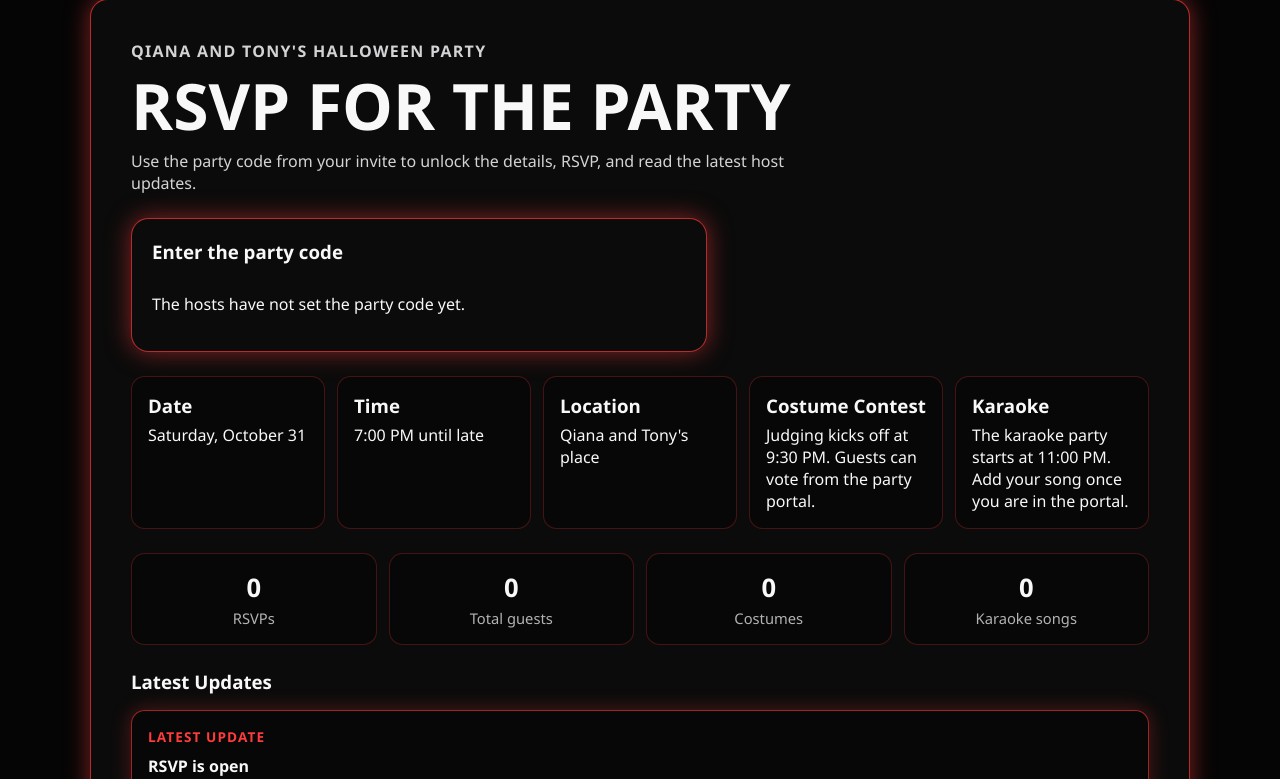
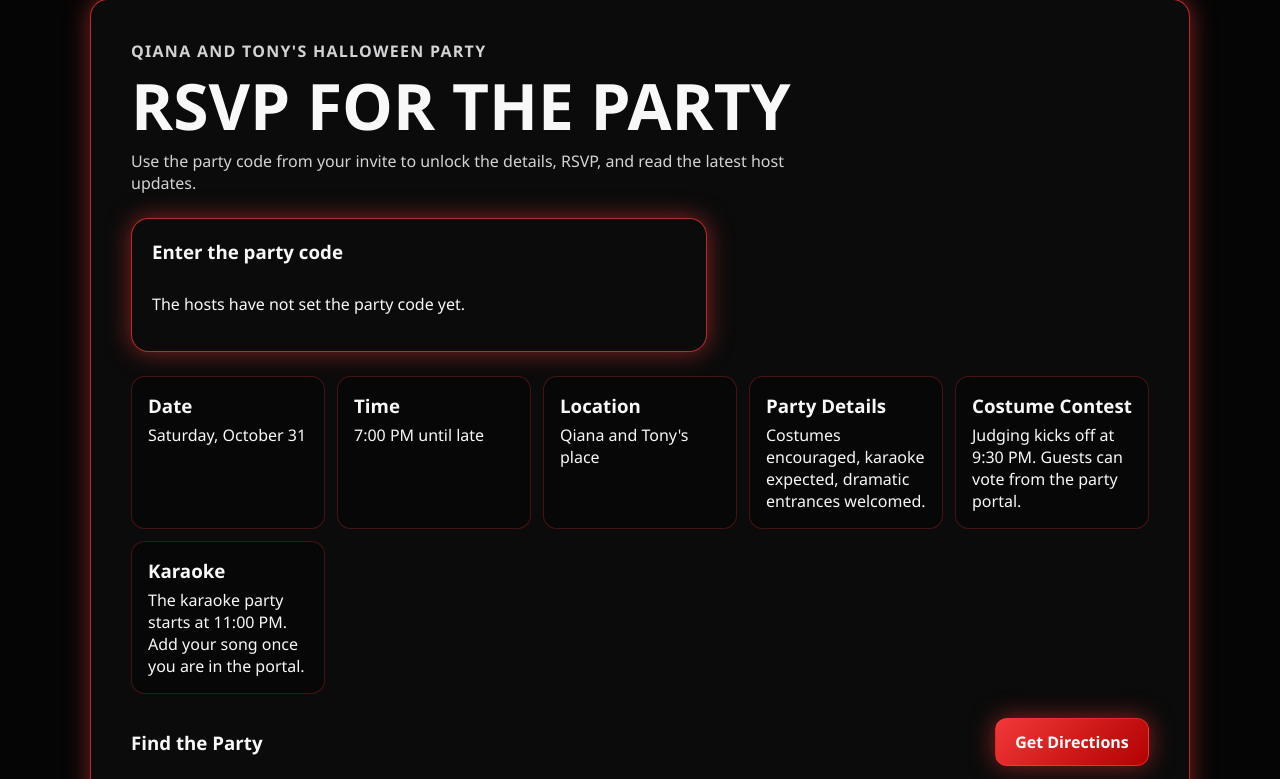
Before and after one commit to tgio-goodvines/halloween-karaoke-costume-contest, a Flask app: page /rsvp in a window 1280 px wide. Shown: the part 119-898 px from the top of the page. Run offline with Flask 3, Linux system fonts and the light colour scheme; data that the repository does not hold is empty.

Commit message:
Add RSVP map directions

```diff
--- a/main.py
+++ b/main.py
@@ -4,7 +4,7 @@ from dataclasses import dataclass
 from datetime import datetime, timedelta, timezone
 from typing import List, Tuple
 from threading import Condition, Thread
-from urllib.parse import unquote, urlparse
+from urllib.parse import quote_plus, unquote, urlparse
 from uuid import uuid4
 import copy
 import io
@@ -39,6 +39,10 @@ app.config["PARTY_START"] = os.environ.get("HALLOWEEN_PARTY_START", "2026-10-31T
 app.config["PARTY_DATE_LABEL"] = os.environ.get("HALLOWEEN_PARTY_DATE_LABEL", "Saturday, October 31")
 app.config["PARTY_TIME_LABEL"] = os.environ.get("HALLOWEEN_PARTY_TIME_LABEL", "7:00 PM until late")
 app.config["PARTY_LOCATION_LABEL"] = os.environ.get("HALLOWEEN_PARTY_LOCATION_LABEL", "Qiana and Tony's place")
+app.config["PARTY_OVERVIEW"] = os.environ.get(
+    "HALLOWEEN_PARTY_OVERVIEW",
+    "Costumes encouraged, karaoke expected, dramatic entrances welcomed.",
+)
 
 # Allow routes to respond to both `/path` and `/path/` so that users who
 # bookmark a trailing slash variant do not receive a 404 that might look like
@@ -234,6 +238,14 @@ DEFAULT_KARAOKE_STATE: dict[str, object] = {
     "party_started": False,
     "current_singer_index": None,
     "current_singer_id": None,
+}
+
+DEFAULT_PARTY_DETAILS: dict[str, str] = {
+    "date": app.config["PARTY_DATE_LABEL"],
+    "time": app.config["PARTY_TIME_LABEL"],
+    "location": app.config["PARTY_LOCATION_LABEL"],
+    "map_address": app.config["PARTY_LOCATION_LABEL"],
+    "overview": app.config["PARTY_OVERVIEW"],
 }
 
 DEFAULT_LANDING_PAGE_TARGET = "rsvp"
@@ -288,6 +300,7 @@ display_update_version = 0
 
 contest_state: dict[str, object] = copy.deepcopy(DEFAULT_CONTEST_STATE)
 karaoke_state: dict[str, object] = copy.deepcopy(DEFAULT_KARAOKE_STATE)
+party_details: dict[str, str] = copy.deepcopy(DEFAULT_PARTY_DETAILS)
 redis_state_available = False
 display_pubsub_listener_started = False
 STATE_MUTATION_ENDPOINTS = {
@@ -389,17 +402,33 @@ def party_info_cards() -> list[dict[str, str]]:
     return [
         {
             "title": "Date",
-            "message": str(app.config.get("PARTY_DATE_LABEL", "Saturday, October 31")),
+            "message": party_details.get("date", DEFAULT_PARTY_DETAILS["date"]),
         },
         {
             "title": "Time",
-            "message": str(app.config.get("PARTY_TIME_LABEL", "7:00 PM until late")),
+            "message": party_details.get("time", DEFAULT_PARTY_DETAILS["time"]),
         },
         {
             "title": "Location",
-            "message": str(app.config.get("PARTY_LOCATION_LABEL", "Qiana and Tony's place")),
+            "message": party_details.get("location", DEFAULT_PARTY_DETAILS["location"]),
+        },
+        {
+            "title": "Party Details",
+            "message": party_details.get("overview", DEFAULT_PARTY_DETAILS["overview"]),
         },
     ]
+
+
+def google_maps_urls(address: str) -> dict[str, str]:
+    cleaned_address = address.strip()
+    if not cleaned_address:
+        return {}
+
+    encoded_address = quote_plus(cleaned_address)
+    return {
+        "directions": f"https://www.google.com/maps/dir/?api=1&destination={encoded_address}",
+        "embed": f"https://www.google.com/maps?q={encoded_address}&output=embed",
+    }
 
 
 def normalize_username(username: str) -> str:
@@ -665,6 +694,7 @@ def snapshot_state() -> dict[str, object]:
         "submitted_costume_votes": sorted(submitted_costume_votes),
         "contest_state": copy.deepcopy(contest_state),
         "karaoke_state": copy.deepcopy(karaoke_state),
+        "party_details": copy.deepcopy(party_details),
         "live_display_override": copy.deepcopy(live_display_override),
         "landing_page_target": normalize_landing_page_target(landing_page_target),
         "party_code_hash": party_code_hash,
@@ -677,7 +707,7 @@ def snapshot_state() -> dict[str, object]:
 def apply_state_snapshot(data: dict[str, object]) -> None:
     global costume_signups, karaoke_signups, costume_votes, registered_users, rsvp_signups, rsvp_updates
     global user_accounts, costume_ballots, submitted_costume_votes, live_display_override
-    global landing_page_target, party_code_hash, party_code_hint, display_update_version
+    global landing_page_target, party_code_hash, party_code_hint, party_details, display_update_version
 
     raw_costume_signups = data.get("costume_signups", [])
     costume_signups = [
@@ -778,6 +808,12 @@ def apply_state_snapshot(data: dict[str, object]) -> None:
             current_index = -1
         if 0 <= current_index < len(karaoke_signups):
             karaoke_state["current_singer_id"] = karaoke_signups[current_index].id
+
+    raw_party_details = data.get("party_details", {})
+    party_details = copy.deepcopy(DEFAULT_PARTY_DETAILS)
+    if isinstance(raw_party_details, dict):
+        for key in DEFAULT_PARTY_DETAILS:
+            party_details[key] = str(raw_party_details.get(key, party_details[key]) or "").strip()
 
     raw_override = data.get("live_display_override")
     live_display_override = copy.deepcopy(raw_override) if isinstance(raw_override, dict) else None
@@ -1597,12 +1633,9 @@ def rsvp():
             party_code_configured=party_code_is_configured(),
             party_code_hint=party_code_hint,
             submitted_rsvp=submitted_rsvp,
-            rsvp_count=len(rsvp_signups),
-            rsvp_guest_total=sum(signup.guest_count for signup in rsvp_signups),
             party_info_cards=party_info_cards(),
+            maps_urls=google_maps_urls(party_details.get("map_address", "")),
             rsvp_updates=sorted_rsvp_updates(),
-            costume_count=len(costume_signups),
-            karaoke_count=len(karaoke_signups),
             show_admin_link=False,
         )
 
@@ -1647,12 +1680,9 @@ def rsvp():
         party_code_configured=party_code_is_configured(),
         party_code_hint=party_code_hint,
         submitted_rsvp=submitted_rsvp,
-        rsvp_count=len(rsvp_signups),
-        rsvp_guest_total=sum(signup.guest_count for signup in rsvp_signups),
         party_info_cards=party_info_cards(),
+        maps_urls=google_maps_urls(party_details.get("map_address", "")),
         rsvp_updates=sorted_rsvp_updates(),
-        costume_count=len(costume_signups),
-        karaoke_count=len(karaoke_signups),
         show_admin_link=False,
     )
 
@@ -1891,7 +1921,7 @@ def admin_portal():
     errors: List[str] = []
     messages: List[str] = []
     global live_display_override, submitted_costume_votes, costume_ballots, karaoke_state
-    global landing_page_target, party_code_hash, party_code_hint
+    global landing_page_target, party_code_hash, party_code_hint, party_details
 
     ensure_costume_votes_alignment()
 
@@ -1990,6 +2020,31 @@ def admin_portal():
                 party_code_hint = new_party_code_hint
                 messages.append("Party code settings updated.")
 
+        elif action == "update_party_details":
+            updated_details = {
+                "date": request.form.get("party_date", "").strip(),
+                "time": request.form.get("party_time", "").strip(),
+                "location": request.form.get("party_location", "").strip(),
+                "map_address": request.form.get("party_map_address", "").strip(),
+                "overview": request.form.get("party_overview", "").strip(),
+            }
+            if not updated_details["date"]:
+                errors.append("Party date is required.")
+            if not updated_details["time"]:
+                errors.append("Party time is required.")
+            if not updated_details["location"]:
+                errors.append("Party location is required.")
+            if not updated_details["overview"]:
+                errors.append("Party overview is required.")
+            if any(len(updated_details[key]) > 240 for key in ("date", "time", "location", "map_address")):
+                errors.append("Party date, time, location, and map address must each be 240 characters or fewer.")
+            if len(updated_details["overview"]) > 1000:
+                errors.append("Party overview must be 1000 characters or fewer.")
+            if not errors:
+                party_details = updated_details
+                messages.append("Party details updated on the RSVP page.")
+                should_broadcast = True
+
         elif action == "add_rsvp_update":
             title = request.form.get("title", "").strip()
             message = request.form.get("message", "").strip()
@@ -1999,8 +2054,8 @@ def admin_portal():
                 errors.append("RSVP update title must be 100 characters or fewer.")
             if not message:
                 errors.append("RSVP update message is required.")
-            elif len(message) > 500:
-                errors.append("RSVP update message must be 500 characters or fewer.")
+            elif len(message) > 2000:
+                errors.append("RSVP update message must be 2000 characters or fewer.")
             if not errors:
                 rsvp_updates.append(
                     RSVPUpdate(
@@ -2357,6 +2412,7 @@ def admin_portal():
         landing_page_targets=LANDING_PAGE_TARGETS,
         party_code_configured=party_code_is_configured(),
         party_code_hint=party_code_hint,
+        party_details=party_details,
         rsvp_signups=rsvp_signups,
         rsvp_guest_total=sum(signup.guest_count for signup in rsvp_signups),
         rsvp_updates=sorted_rsvp_updates(),
--- a/static/styles.css
+++ b/static/styles.css
@@ -1083,12 +1083,6 @@ main.container {
   text-transform: uppercase;
 }
 
-.rsvp-landing__stats {
-  display: grid;
-  grid-template-columns: repeat(auto-fit, minmax(150px, 1fr));
-  gap: 0.75rem;
-}
-
 .rsvp-details {
   display: grid;
   grid-template-columns: repeat(auto-fit, minmax(180px, 1fr));
@@ -1109,25 +1103,6 @@ main.container {
 
 .rsvp-details h3 {
   margin-bottom: 0.4rem;
-}
-
-.rsvp-landing__stats div {
-  display: grid;
-  gap: 0.2rem;
-  padding: 1rem;
-  border: 1px solid rgba(255, 59, 59, 0.25);
-  border-radius: 0.85rem;
-  background: rgba(0, 0, 0, 0.28);
-  text-align: center;
-}
-
-.rsvp-landing__stats strong {
-  font-size: 1.6rem;
-}
-
-.rsvp-landing__stats span {
-  color: var(--muted);
-  font-size: 0.92rem;
 }
 
 .rsvp-card {
@@ -1164,6 +1139,30 @@ main.container {
   display: flex;
   flex-wrap: wrap;
   gap: 0.75rem;
+}
+
+.rsvp-map {
+  display: grid;
+  gap: 1rem;
+}
+
+.rsvp-map__heading {
+  display: flex;
+  align-items: center;
+  justify-content: space-between;
+  gap: 1rem;
+}
+
+.rsvp-map__heading h3 {
+  margin: 0;
+}
+
+.rsvp-map iframe {
+  width: 100%;
+  min-height: 320px;
+  border: 1px solid rgba(255, 59, 59, 0.25);
+  border-radius: 0.85rem;
+  background: #111;
 }
 
 .rsvp-updates {
@@ -1299,9 +1298,13 @@ main.container {
     width: 100%;
   }
 
-  .access-settings,
-  .rsvp-landing__stats {
+  .access-settings {
     grid-template-columns: minmax(0, 1fr);
+  }
+
+  .rsvp-map__heading {
+    align-items: stretch;
+    flex-direction: column;
   }
 
   .admin-entry__actions {
--- a/templates/rsvp.html
+++ b/templates/rsvp.html
@@ -92,24 +92,23 @@
     </article>
   </div>
 
-  <div class="rsvp-landing__stats" aria-label="Current party activity">
-    <div>
-      <strong>{{ rsvp_count }}</strong>
-      <span>RSVP{{ 's' if rsvp_count != 1 else '' }}</span>
-    </div>
-    <div>
-      <strong>{{ rsvp_guest_total }}</strong>
-      <span>Total guest{{ 's' if rsvp_guest_total != 1 else '' }}</span>
-    </div>
-    <div>
-      <strong>{{ costume_count }}</strong>
-      <span>Costume{{ 's' if costume_count != 1 else '' }}</span>
-    </div>
-    <div>
-      <strong>{{ karaoke_count }}</strong>
-      <span>Karaoke song{{ 's' if karaoke_count != 1 else '' }}</span>
-    </div>
-  </div>
+  {% if maps_urls %}
+    <section class="rsvp-map" aria-label="Party location map">
+      <div class="rsvp-map__heading">
+        <h3>Find the Party</h3>
+        <a class="button button--primary" href="{{ maps_urls.directions }}" target="_blank" rel="noopener noreferrer">
+          Get Directions
+        </a>
+      </div>
+      <iframe
+        title="Google map for the party location"
+        src="{{ maps_urls.embed }}"
+        loading="lazy"
+        referrerpolicy="no-referrer-when-downgrade"
+        allowfullscreen>
+      </iframe>
+    </section>
+  {% endif %}
 
   <section class="rsvp-updates" aria-label="Host updates">
     <h3>Latest Updates</h3>
```
Also changed, not shown: AGENTS.md (+1 -1 lines), ai-context/ARCHITECTURE.md (+7 -5 lines), ai-context/FEATURES.md (+4 -2 lines), ai-context/FILE_INVENTORY.md (+3 -3 lines), ai-context/PROJECT_OVERVIEW.md (+6 -3 lines), templates/admin.html (+23 -1 lines), tests/test_redis_state.py (+68 -0 lines).
